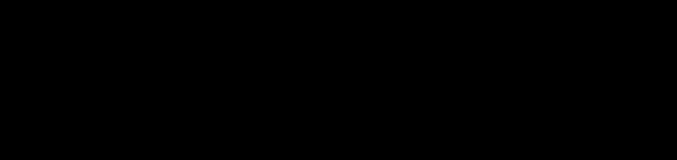
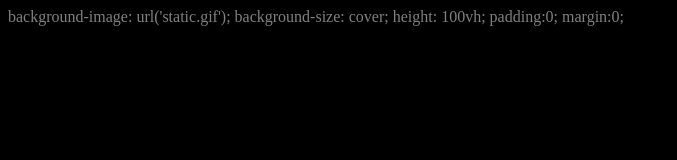
Before and after one commit to solarzxz/SUBJECT74895JB, a plain HTML site: page index.html in a window 1280 px wide. Shown: the whole page, without its empty margins (0-677 px from the left). Drawn offline with Linux system fonts and the light colour scheme.

Commit message:
Update index.html

```diff
--- a/index.html
+++ b/index.html
@@ -22,4 +22,14 @@
         }
     </style>
 </head>
+<body>
+    background-image: url('static.gif');
+    background-size: cover;
+
+
+
+    height: 100vh;
+    padding:0;
+    margin:0;
+</body>
 </html>
```
